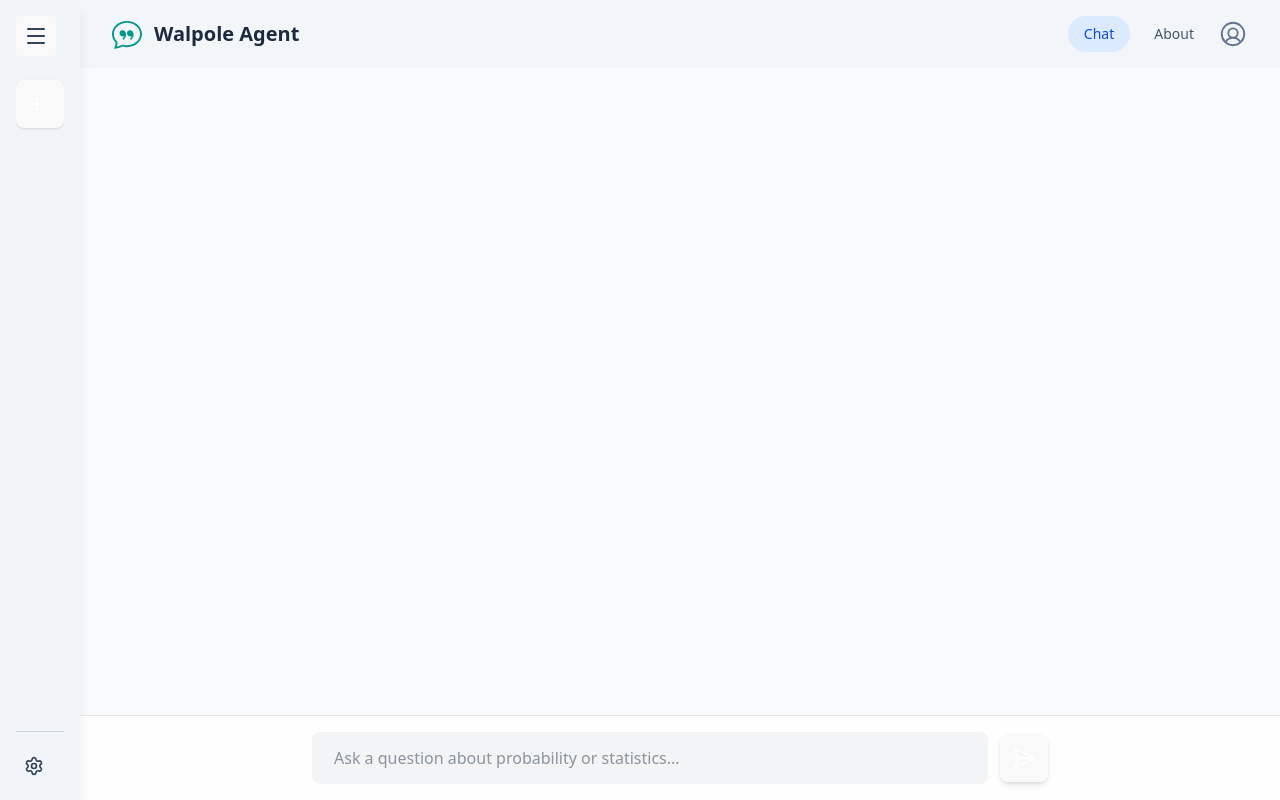
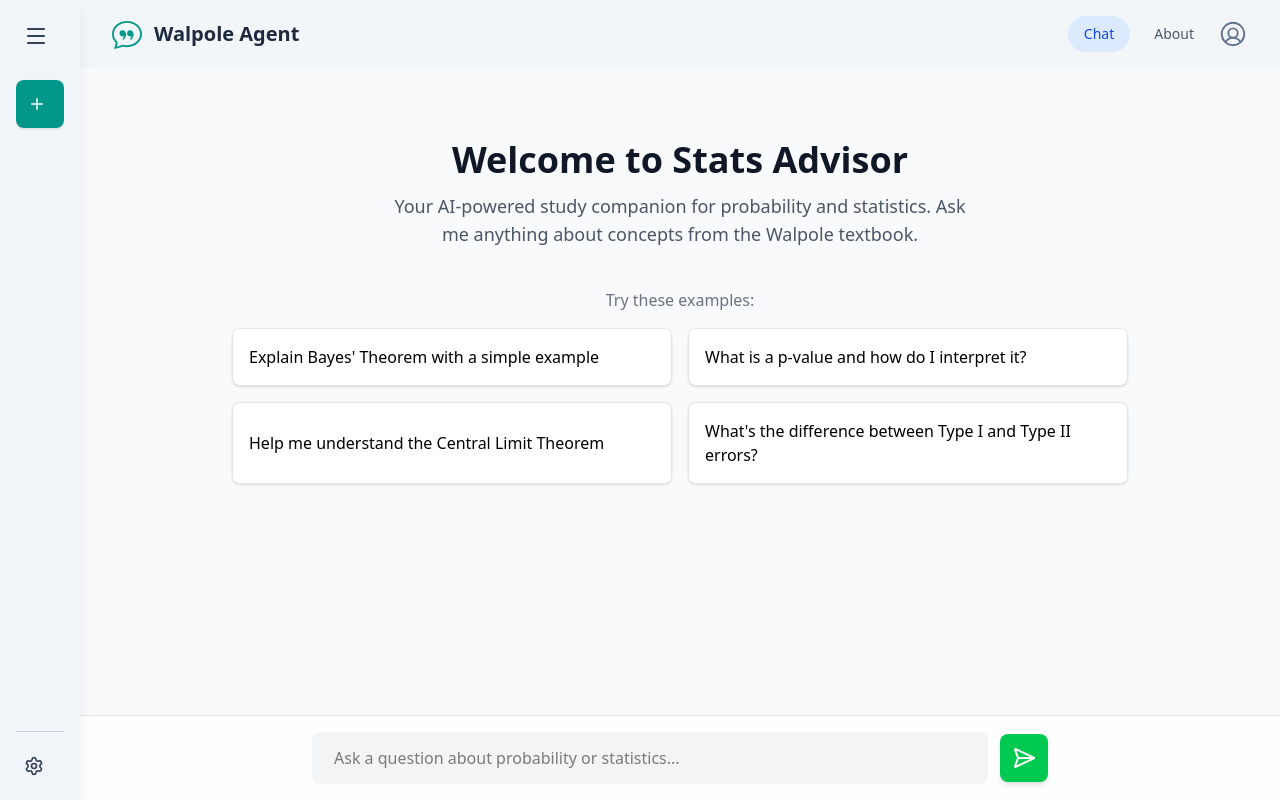
Before and after one commit to riyanj220/walpole-agent-frontend, a React app: page / in a window 1280 px wide. Built offline with nearby package versions, Linux system fonts and the light colour scheme; the HTML template or start-up script is replaced by a standard one.

Commit message:
feat: enhance chat functionality with message handling and UI improvements

```diff
--- a/src/App.jsx
+++ b/src/App.jsx
@@ -1,25 +1,19 @@
-// src/App.jsx
-
 import { useState } from "react";
 import Navbar from "./components/Navbar";
 import Sidebar from "./components/Sidebar";
 import Home from "./pages/home";
 
 function App() {
-  // 1. Add state for the sidebar (closed by default)
   const [isSidebarOpen, setIsSidebarOpen] = useState(false);
 
-  // 2. Create a function to toggle the state
   const toggleSidebar = () => {
     setIsSidebarOpen(!isSidebarOpen);
   };
 
   return (
     <div className="min-h-screen bg-gray-50">
-      {/* 3. Pass state and toggle function to the Sidebar */}
       <Sidebar isSidebarOpen={isSidebarOpen} toggleSidebar={toggleSidebar} />
 
-      {/* 4. Add a backdrop for mobile (dims the background) */}
       {isSidebarOpen && (
         <div
           onClick={toggleSidebar}
@@ -28,22 +22,15 @@ function App() {
         ></div>
       )}
 
-      {/* 5. Main content wrapper that gets "pushed" by the sidebar */}
-      {/*
-        - On mobile (default): No padding, sidebar is an overlay.
-        - On desktop (md:): 'pl-20' (80px) when closed, 'pl-64' (256px) when open.
-      */}
       <div
         className={`flex min-h-screen flex-col transition-all duration-300 ${
           isSidebarOpen ? "md:pl-64" : "md:pl-20"
         }`}
       >
-        {/* 6. Pass toggle function to Navbar for the mobile menu button */}
         <Navbar toggleSidebar={toggleSidebar} />
 
         {/* 7. Main content area */}
-        <main className="flex-1 p-4 md:p-8">
-          {/* 8. Pass state to Home so it can adjust the chat input bar */}
+        <main className="flex-1 overflow-y-auto scrollbar-thin scrollbar-track-transparent scrollbar-thumb-rounded-full scrollbar-thumb-slate-400 md:scrollbar-thumb-transparent md:hover:scrollbar-thumb-slate-400">
           <Home isSidebarOpen={isSidebarOpen} />
         </main>
       </div>
--- a/src/index.css
+++ b/src/index.css
@@ -21,10 +21,10 @@
     color: #213547;
     background-color: #ffffff;
   }
-  a:hover {
+  /* a:hover {
     color: #747bff;
   }
   button {
     background-color: #f9f9f9;
-  }
+  } */
 }
--- a/src/pages/home.jsx
+++ b/src/pages/home.jsx
@@ -1,25 +1,47 @@
-// src/pages/home.jsx
+import { useState, useRef, useEffect } from "react";
+import { SendHorizontal, User, Bot } from "lucide-react";
 
-import { useState } from "react";
-import { Sparkles, SendHorizontal } from "lucide-react";
-
-// (Header and ExamplePrompts components remain the same)
-// ...
 const Header = () => (
-  <header className="text-center mb-10">{/* ... (no changes) ... */}</header>
+  <header className="text-center mb-10">
+    <h1 className="text-4xl font-bold text-gray-900 mb-3">
+      Welcome to Stats Advisor
+    </h1>
+    <p className="text-lg text-gray-600 max-w-xl mx-auto">
+      Your AI-powered study companion for probability and statistics. Ask me
+      anything about concepts from the Walpole textbook.
+    </p>
+  </header>
 );
 
 const ExamplePrompts = ({ onPromptClick }) => {
-  // ... (no changes) ...
+  const prompts = [
+    "Explain Bayes' Theorem with a simple example",
+    "What is a p-value and how do I interpret it?",
+    "Help me understand the Central Limit Theorem",
+    "What's the difference between Type I and Type II errors?",
+  ];
+
   return (
-    <div className="max-w-4xl mx-auto w-full">{/* ... (no changes) ... */}</div>
+    <div className="max-w-4xl mx-auto w-full">
+      <p className="text-center text-gray-500 mb-4">Try these examples:</p>
+      <div className="grid grid-cols-1 md:grid-cols-2 gap-4">
+        {prompts.map((prompt) => (
+          <button
+            key={prompt}
+            onClick={() => onPromptClick(prompt)}
+            className="text-left text-black p-4 bg-white rounded-lg border border-gray-200 shadow-sm hover:bg-gray-50 hover:shadow-md transition-all duration-200 focus:outline-none focus:ring-2 focus:ring-green-400"
+          >
+            {prompt}
+          </button>
+        ))}
+      </div>
+    </div>
   );
 };
 
-/**
- * ChatInput Component
- * 1. Accept `isSidebarOpen` as a prop
- */
+// --- Chat Input Component (from your code) ---
+// This is always visible at the bottom
+
 const ChatInput = ({ onSend, isSidebarOpen }) => {
   const [query, setQuery] = useState("");
 
@@ -32,14 +54,9 @@ const ChatInput = ({ onSend, isSidebarOpen }) => {
   };
 
   return (
-    // 2. Sticky footer container with dynamic classes
     <footer
       className={`fixed bottom-0 right-0 border-t border-gray-200 bg-white/80 backdrop-blur-sm transition-all duration-300
-
-      {/* Mobile (default): Full width */}
       left-0
-
-      {/* Desktop (md:): Adjusts left margin based on sidebar state */}
       ${isSidebarOpen ? "md:left-64" : "md:left-20"}
       `}
     >
@@ -52,7 +69,7 @@ const ChatInput = ({ onSend, isSidebarOpen }) => {
           value={query}
           onChange={(e) => setQuery(e.target.value)}
           placeholder="Ask a question about probability or statistics..."
-          className="flex-1 rounded-lg border-2 border-transparent bg-gray-100 px-5 py-3 transition-all duration-200 focus:border-green-500 focus:outline-none focus:ring-2 focus:ring-green-500"
+          className="flex-1 text-black rounded-lg border-2 border-transparent bg-gray-100 px-5 py-3 transition-all duration-200 focus:border-green-500 focus:outline-none focus:ring-2 focus:ring-green-500"
         />
         <button
           type="submit"
@@ -66,32 +83,135 @@ const ChatInput = ({ onSend, isSidebarOpen }) => {
   );
 };
 
+// --- NEW: Chat Messages Components ---
+// These are shown when there *are* messages
+
 /**
- * Main Home Component
- * 3. Accept `isSidebarOpen` as a prop
+ * Renders a single chat message
  */
+const ChatMessage = ({ message }) => {
+  const { role, content } = message;
+  const isUser = role === "user";
+  const isBot = role === "assistant";
+
+  return (
+    // A single message row
+    <div
+      className={`flex gap-4 p-4 ${isUser ? "justify-end" : "justify-start"}`}
+    >
+      {/* Bot Icon */}
+      {isBot && (
+        <div className="flex-shrink-0 bg-green-100 p-2 rounded-full h-10 w-10 flex items-center justify-center">
+          <Bot className="w-6 h-6 text-green-600" />
+        </div>
+      )}
+
+      {/* Message Content Bubble */}
+      <div
+        className={`max-w-xl p-4 rounded-lg ${
+          isUser
+            ? "bg-teal-600 text-white rounded-br-none"
+            : "bg-white text-gray-800 shadow-sm border border-gray-100 rounded-bl-none"
+        }`}
+      >
+        {/* You can use a Markdown renderer here for bot responses */}
+        {content}
+      </div>
+
+      {/* User Icon */}
+      {isUser && (
+        <div className="flex-shrink-0 bg-gray-200 p-2 rounded-full h-10 w-10 flex items-center justify-center">
+          <User className="w-6 h-6 text-gray-700" />
+        </div>
+      )}
+    </div>
+  );
+};
+
+/**
+ * Renders the list of chat messages
+ */
+const ChatMessages = ({ messages }) => {
+  // 3. Create a ref for the end of the messages
+  const endOfMessagesRef = useRef(null);
+
+  // 4. Add an effect to scroll to the ref whenever messages change
+  useEffect(() => {
+    endOfMessagesRef.current?.scrollIntoView({ behavior: "smooth" });
+  }, [messages]);
+
+  return (
+    <div className="max-w-3xl mx-auto w-full">
+      {messages.map((msg) => (
+        <ChatMessage key={msg.id} message={msg} />
+      ))}
+      {/* 5. Add an empty div at the end to act as the scroll target */}
+      <div ref={endOfMessagesRef} />
+    </div>
+  );
+};
+
+// --- Main Home Component (The Orchestrator) ---
+
 function Home({ isSidebarOpen }) {
+  // State to hold the chat messages.
+  const [messages, setMessages] = useState([]);
+
   const handlePromptClick = (prompt) => {
     console.log("Example prompt clicked:", prompt);
+    // When a prompt is clicked, just send it as a message
+    handleSend(prompt);
   };
 
   const handleSend = (message) => {
     console.log("Message sent:", message);
+
+    // Add the user's message to the state
+    const userMessage = { id: Date.now(), role: "user", content: message };
+    setMessages((prevMessages) => [...prevMessages, userMessage]);
+
+    // --- In a real app, you would make an API call here ---
+    // For this demo, we'll just add a fake bot response after 1 second
+    setTimeout(() => {
+      const botMessage = {
+        id: Date.now() + 1,
+        role: "assistant",
+        content: `I'm processing your question about: "${message}"`,
+      };
+      setMessages((prevMessages) => [...prevMessages, botMessage]);
+    }, 1000);
   };
 
   return (
-    // 4. Removed min-h-screen, as App.jsx now controls the height
-    <div className="flex flex-col items-center justify-center p-6 pb-32 font-sans">
-      {/* pb-32 (padding-bottom) is important to prevent the
-        fixed ChatInput bar from hiding the last bits of content.
+    <div className="h-full relative">
+      {/* This is the scrollable content area.
+        It uses 'overflow-y-auto' to scroll *if* content is long.
+        'h-full' makes it fill its parent.
       */}
+      <div className="h-full overflow-y-auto scrollbar-thin scrollbar-track-transparent scrollbar-thumb-rounded-full scrollbar-thumb-slate-400 md:scrollbar-thumb-transparent md:hover:scrollbar-thumb-slate-400">
+        {/* This inner div has the padding.
+          'p-4' and 'md:p-8' match the padding we removed from App.jsx.
+          'pb-32' gives extra space at the bottom so the last message
+          isn't hidden by the ChatInput bar.
+        */}
+        <div className="p-1 md:p-8 pb-[100px] lg:pb-[100px]">
+          {messages.length === 0 ? (
+            // --- STATE 1: No messages (Show Welcome Screen) ---
+            // This is what you see on load
+            <div className="flex flex-col items-center justify-center pt-10">
+              <Header />
+              <ExamplePrompts onPromptClick={handlePromptClick} />
+            </div>
+          ) : (
+            // --- STATE 2: Has messages (Show Chat List) ---
+            // This is shown after you send a message
+            <ChatMessages messages={messages} />
+          )}
+        </div>
+      </div>
 
-      <main className="w-full max-w-4xl">
-        <Header />
-        <ExamplePrompts onPromptClick={handlePromptClick} />
-      </main>
-
-      {/* 5. Pass `isSidebarOpen` down to the ChatInput */}
+      {/* The ChatInput is outside the scrollable area and is fixed.
+       */}
       <ChatInput onSend={handleSend} isSidebarOpen={isSidebarOpen} />
     </div>
   );
```
Also changed, not shown: src/components/Sidebar.jsx (+0 -9 lines).
